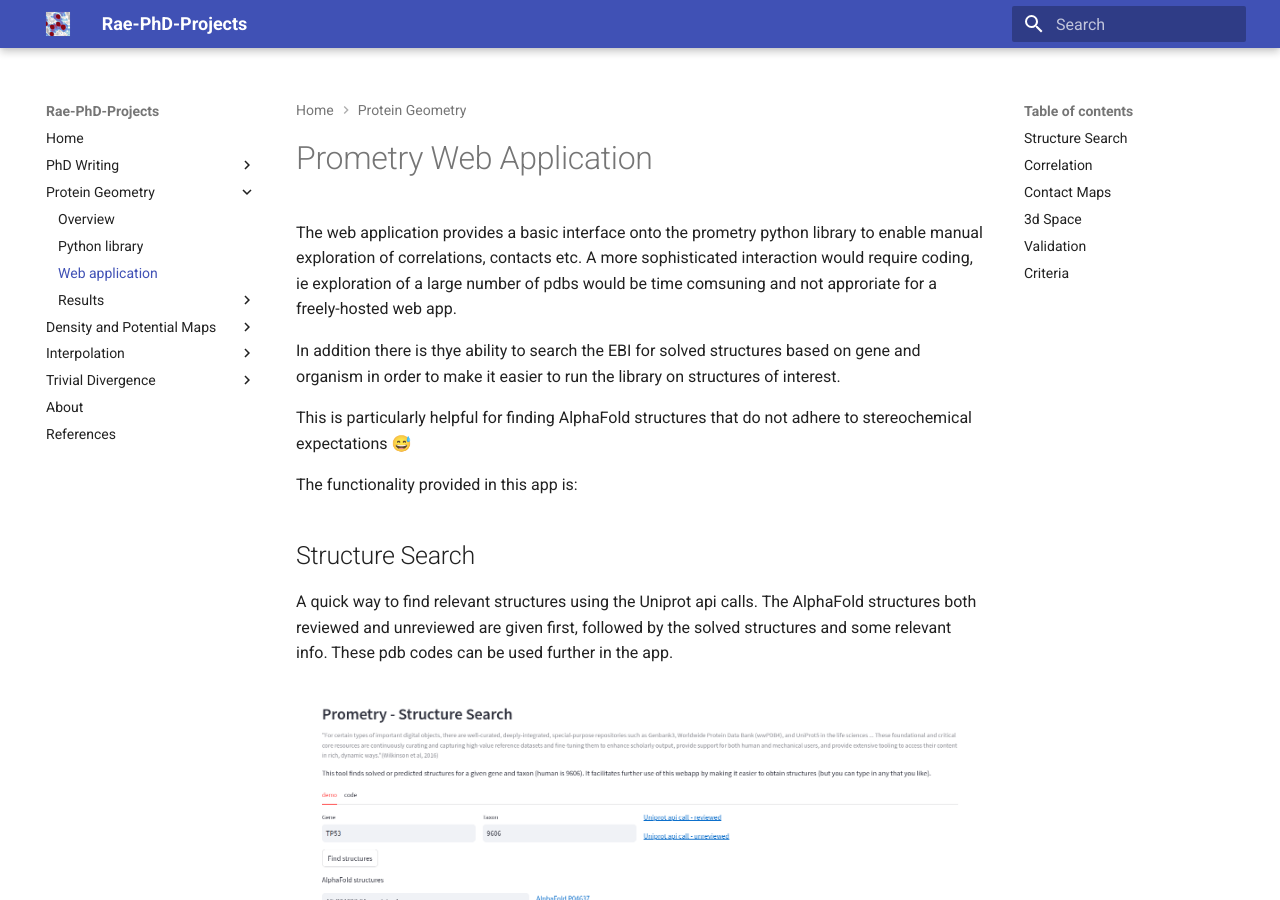
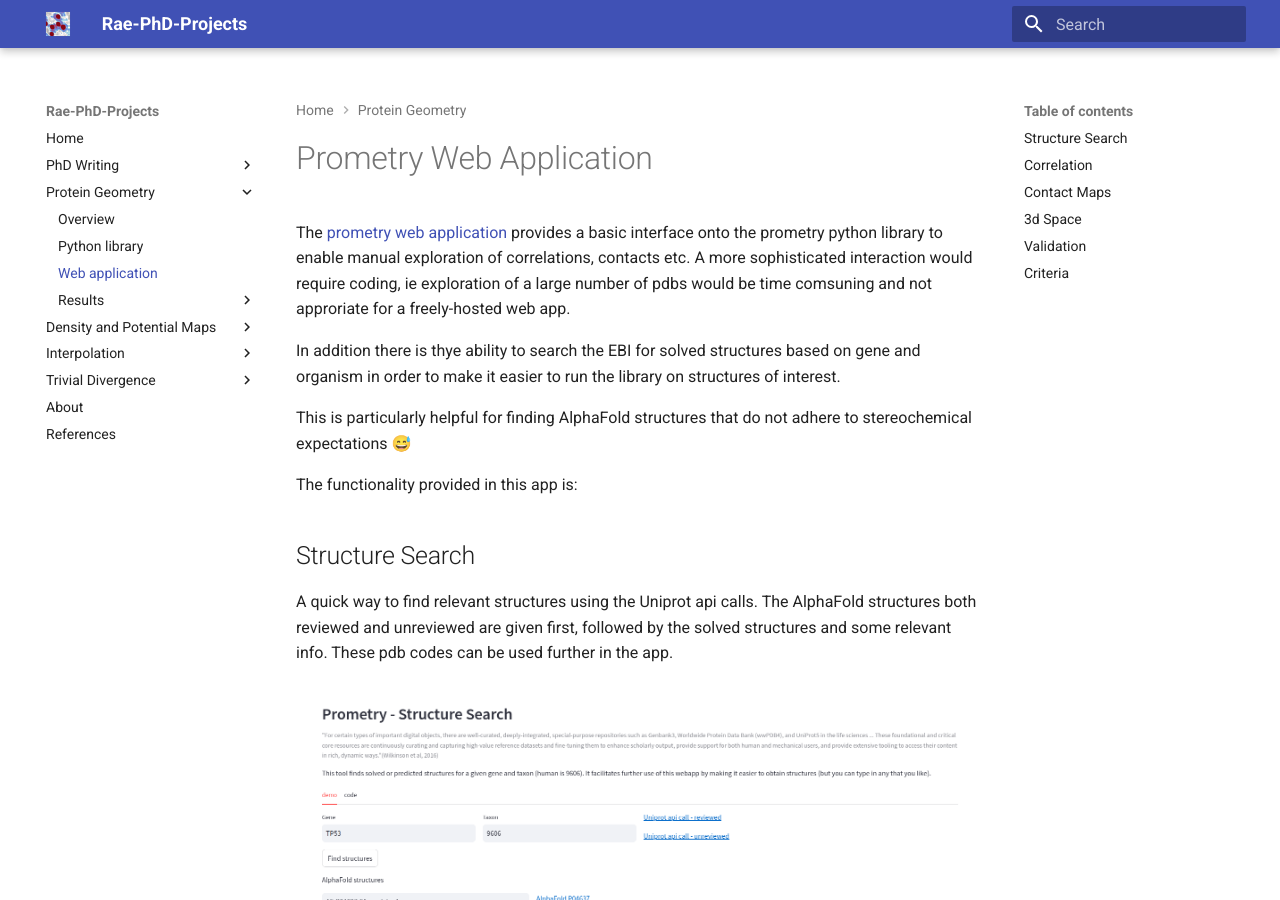
Before and after one commit to rae-gh/rae, an MkDocs documentation site: the page built from docs/geometry/prometry.md, in a window 1280 px wide and 900 px high. Built offline with MkDocs 1.6.1 and Material for MkDocs 9.7.7, drawn with Linux system fonts in a browser that asks for light colours.

Commit message:
The link!

```diff
--- a/docs/geometry/prometry.md
+++ b/docs/geometry/prometry.md
@@ -1,6 +1,6 @@
 # Prometry Web Application
 
-The web application provides a basic interface onto the prometry python library to enable
+The [prometry web application](https://prometry.streamlit.app/) provides a basic interface onto the prometry python library to enable
 manual exploration of correlations, contacts etc.  A more sophisticated interaction would
 require coding, ie exploration of a large number of pdbs would be time comsuning and
 not approriate for a freely-hosted web app.
```
